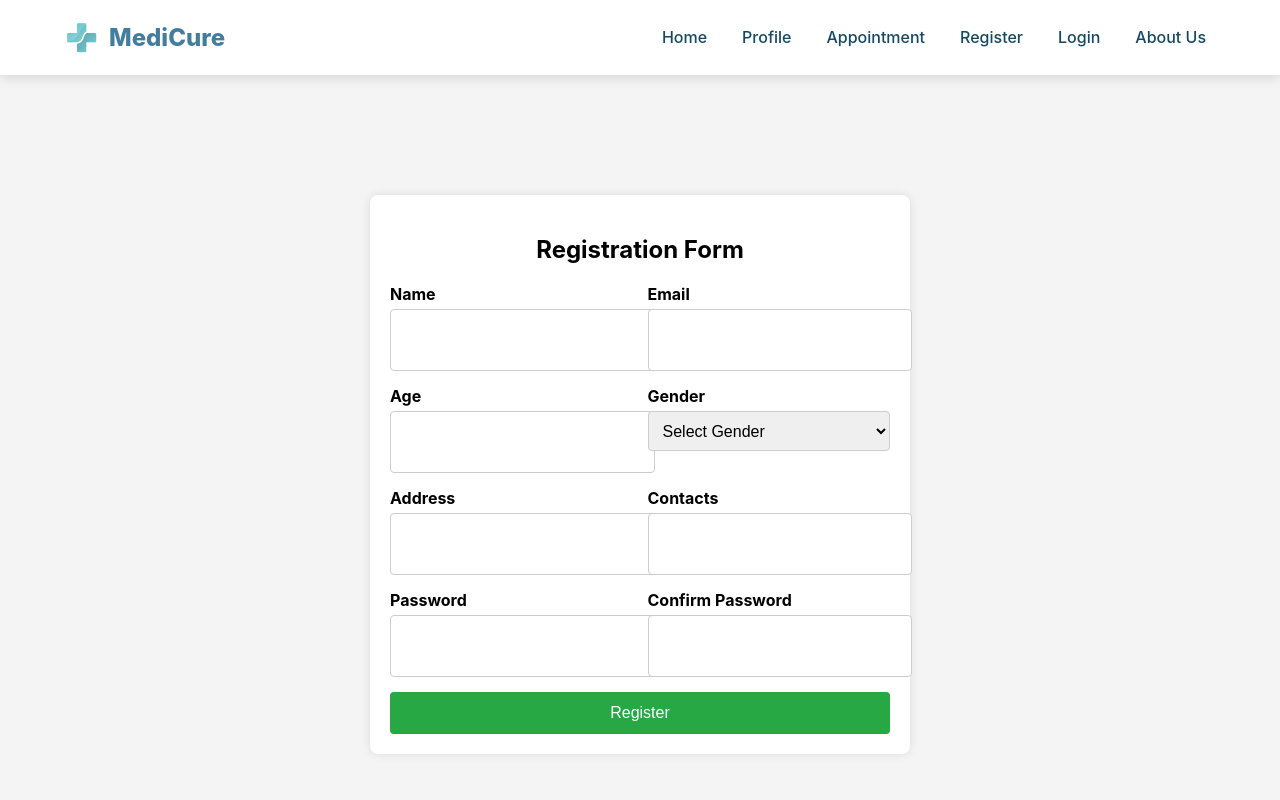
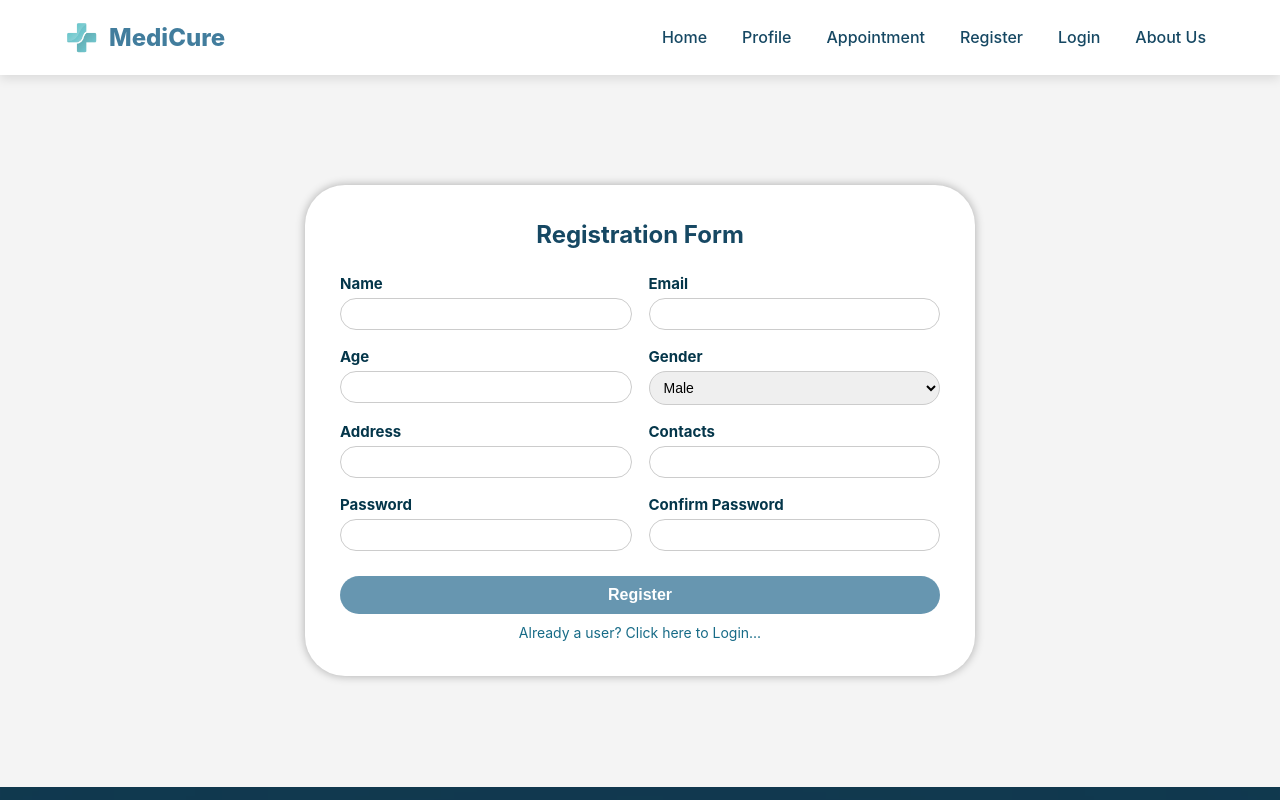
Before and after one commit to Khushi130404/MediRest, a React (Create React App) app: page /register in a window 1280 px wide. Shown: the top 800 px of the page. Built offline with nearby package versions, Linux system fonts and the light colour scheme.

Commit message:
Registration UI

```diff
--- a/src/components/Registration.js
+++ b/src/components/Registration.js
@@ -74,7 +74,6 @@ const Registration = () => {
               onChange={handleChange}
               required
             >
-              <option value="">Select Gender</option>
               <option value="male">Male</option>
               <option value="female">Female</option>
               <option value="other">Other</option>
@@ -124,10 +123,12 @@ const Registration = () => {
             />
           </div>
         </div>
-
         <button type="submit" className={styles.submitButton}>
           Register
         </button>
+        <a className={styles.loginLink} href="/login">
+          <div>Already a user? Click here to Login...</div>
+        </a>
       </form>
     </div>
   );
--- a/src/components/Registration.module.css
+++ b/src/components/Registration.module.css
@@ -2,27 +2,38 @@
   display: flex;
   justify-content: center;
   align-items: center;
-  min-height: 100vh;
+  min-height: 89vh;
+  /* background-image: url("../../public/image/leaf.png");
+  background-size: cover;
+  background-position: center;
+  background-repeat: no-repeat; */
   background-color: #f4f4f4;
 }
 
 .form {
   background: white;
-  padding: 20px;
-  border-radius: 8px;
-  box-shadow: 0px 0px 10px rgba(0, 0, 0, 0.1);
-  width: 500px;
+  padding: 35px;
+  border-radius: 40px;
+  box-shadow: 0px 0px 10px rgba(0, 0, 0, 0.3);
+  /* background-image: url("../../public/image/leaf.png");
+  background-size: cover;
+  background-position: center;
+  background-repeat: no-repeat; */
+  width: 600px;
 }
 
-h2 {
+.form h2 {
   text-align: center;
-  margin-bottom: 20px;
+  margin-top: 0;
+  margin-bottom: 25px;
+  color: #164863;
 }
 
 .formGrid {
   display: grid;
   grid-template-columns: repeat(2, 1fr);
-  gap: 15px;
+  gap: 17px;
+  /* backdrop-filter: blur(10px); */
 }
 
 .formGroup {
@@ -33,42 +44,58 @@ h2 {
 .formGroupFull {
   grid-column: span 2;
   display: flex;
+  gap: 20px;
   flex-direction: column;
 }
 
-label {
+.form label {
   font-weight: bold;
+  font-size: 15px;
+  color: #04364a;
   margin-bottom: 5px;
 }
 
-input,
-select,
-textarea {
-  width: 100%;
-  padding: 10px;
+.form input,
+.form select {
   border: 1px solid #ccc;
-  border-radius: 4px;
-  font-size: 16px;
-  height: 40px;
+  border-radius: 20px;
+  font-size: 14px;
+  padding: 7px 10px;
 }
 
-textarea {
-  resize: none;
-  height: 60px;
+.form input:focus {
+  outline: none;
 }
 
 .submitButton {
   width: 100%;
-  padding: 12px;
-  background-color: #28a745;
+  padding: 10px;
+  background-color: #427d9dcd;
   color: white;
   border: none;
-  border-radius: 4px;
+  font-weight: bold;
+  border-radius: 20px;
   font-size: 16px;
   cursor: pointer;
-  margin-top: 15px;
+  margin-top: 25px;
 }
 
 .submitButton:hover {
-  background-color: #218838;
+  background-color: #427d9d;
 }
+
+.loginLink {
+  width: 100%;
+  text-align: center;
+  text-decoration: none;
+  color: #176b87;
+  font-size: 14px;
+}
+
+.loginLink div {
+  margin-top: 10px;
+}
+
+.loginLink:hover {
+  text-decoration: underline;
+}
```
